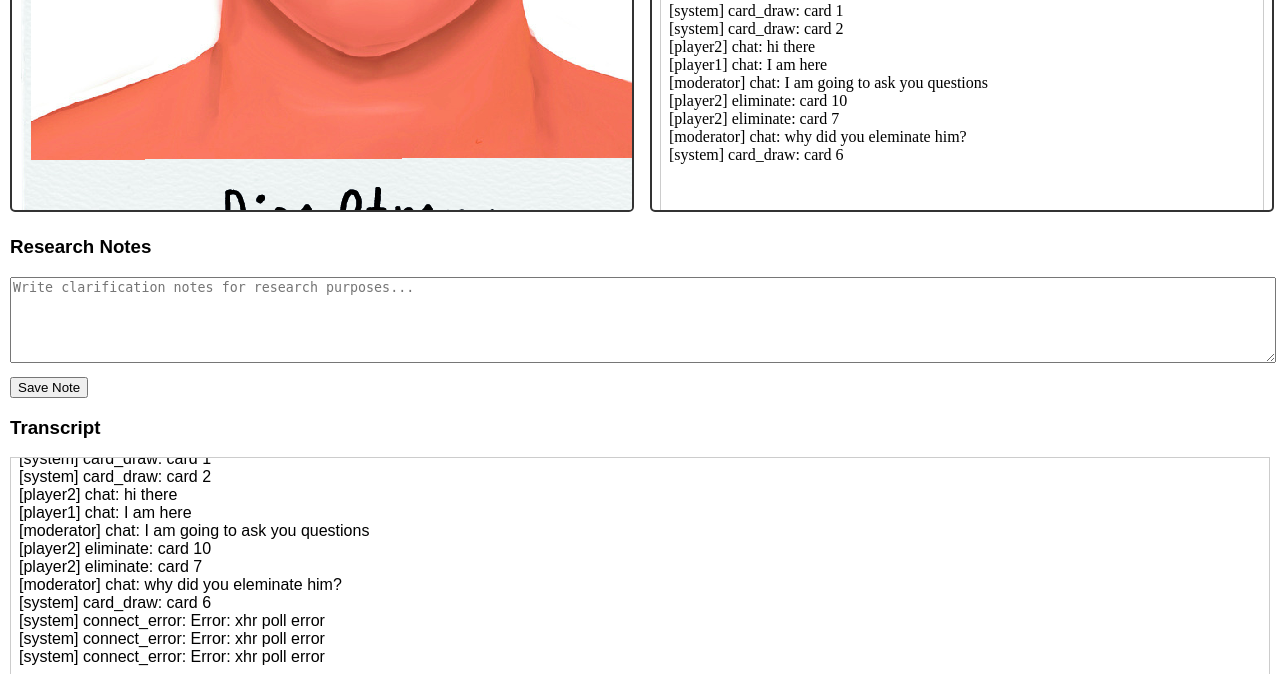
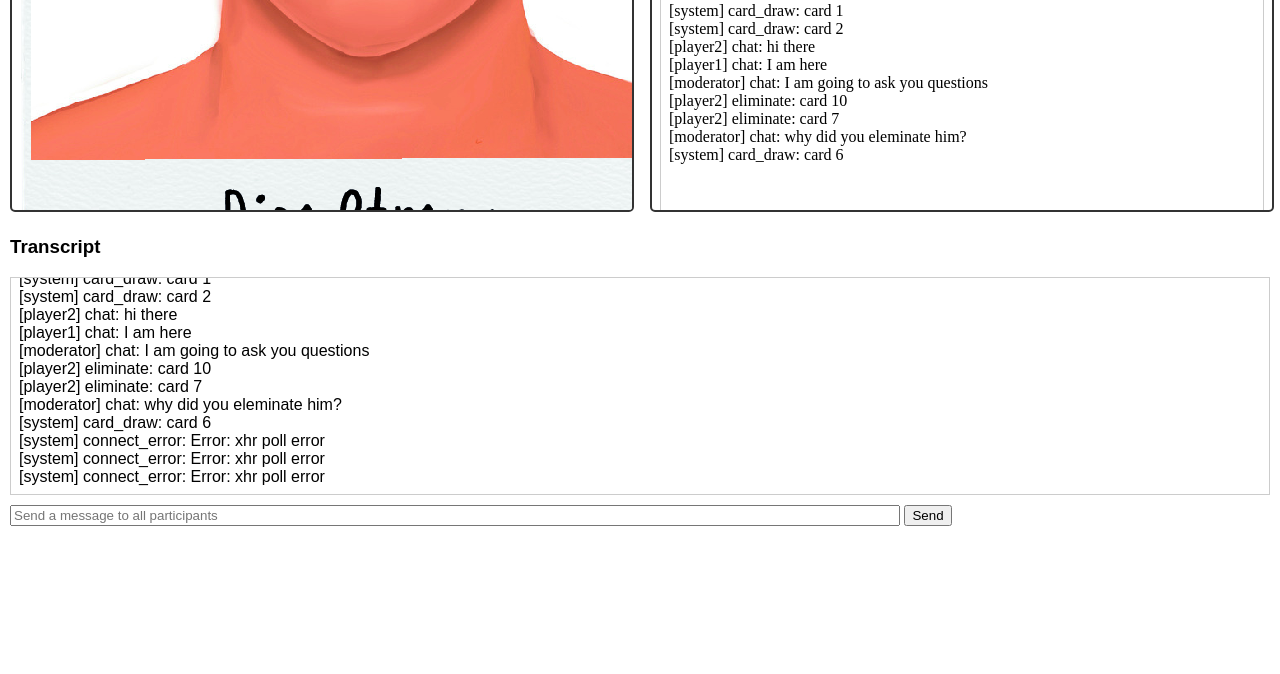
Before and after one commit to ptypes-nlesc/guesswho-stereotype, a Flask app: page /moderator in a window 1280 px wide. Shown: the part 919-1593 px from the top of the page. After the commit the page ends 1445 px from the top, so only its background shows below. Run offline with Flask 3, Linux system fonts and the light colour scheme; data comes from the database, SQL or seed files in the repository; some libraries are stand-ins or nearby versions.

Commit message:
chore(ui): remove unused submit fields and buttons from player/moderator templates

```diff
--- a/templates/moderator.html
+++ b/templates/moderator.html
@@ -49,11 +49,7 @@
         </div>
     </div>
 
-    <div class="note-section">
-        <h3>Research Notes</h3>
-        <textarea id="note" placeholder="Write clarification notes for research purposes..."></textarea>
-        <button onclick="submitNote()">Save Note</button>
-    </div>
+    <!-- Research notes removed (unused) -->
 
     <h3>Transcript</h3>
     <div class="transcript" style="height:200px;overflow:auto;border:1px solid #ccc;padding:8px;margin-top:10px;"></div>
--- a/templates/player1.html
+++ b/templates/player1.html
@@ -12,8 +12,7 @@
             class="secret-card-image">
         <p><strong>Your Secret Card</strong></p>
     </div>
-    <button onclick="sendAnswer('Yes')">Yes</button>
-    <button onclick="sendAnswer('No')">No</button>
+    <!-- answer buttons removed (unused) -->
 
     <h3>Transcript</h3>
     <div class="transcript" style="height:120px;overflow:auto;border:1px solid #ccc;padding:8px;"></div>
--- a/templates/player2.html
+++ b/templates/player2.html
@@ -21,10 +21,7 @@
     <h3>Transcript</h3>
     <div class="transcript" style="height:200px;overflow:auto;border:1px solid #ccc;padding:8px;"></div>
 
-    <div>
-        <input type="text" id="question" placeholder="Ask a yes/no question">
-        <button onclick="submitQuestion()">Submit</button>
-    </div>
+    <!-- question input removed (unused) -->
 
     <div style="margin-top:10px;">
         <input type="text" id="chat-input" placeholder="Send a message to all participants" style="width:70%;">
```
